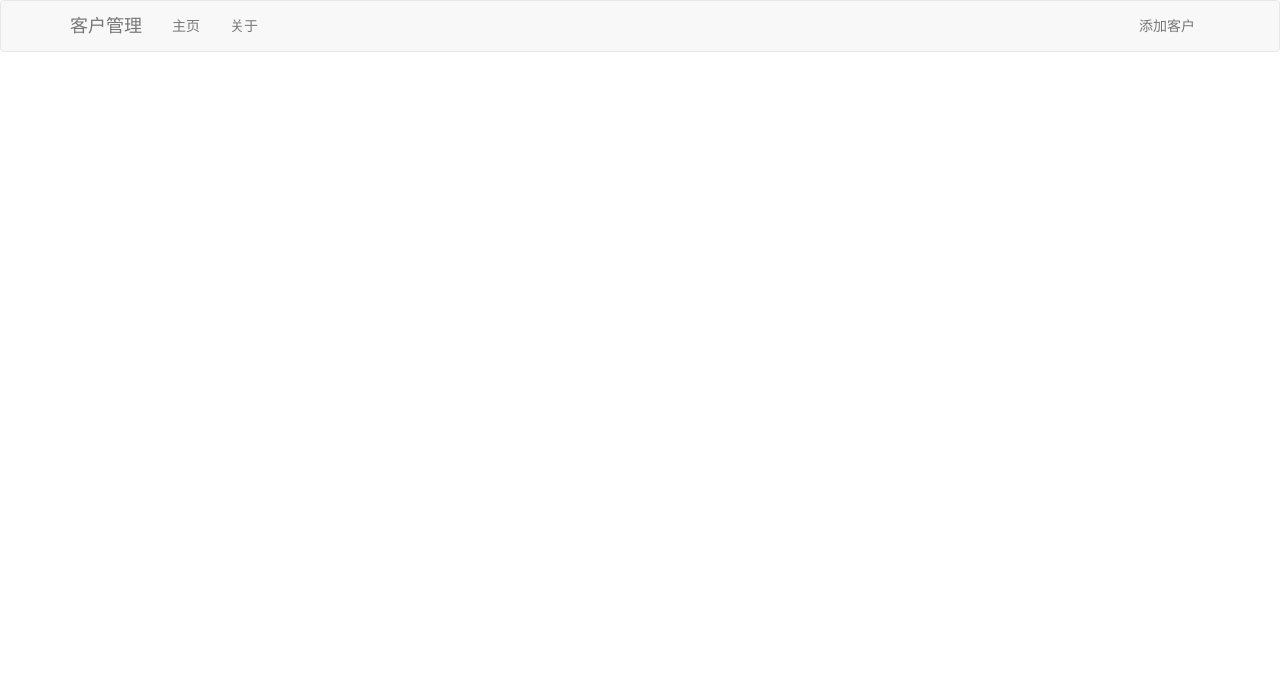
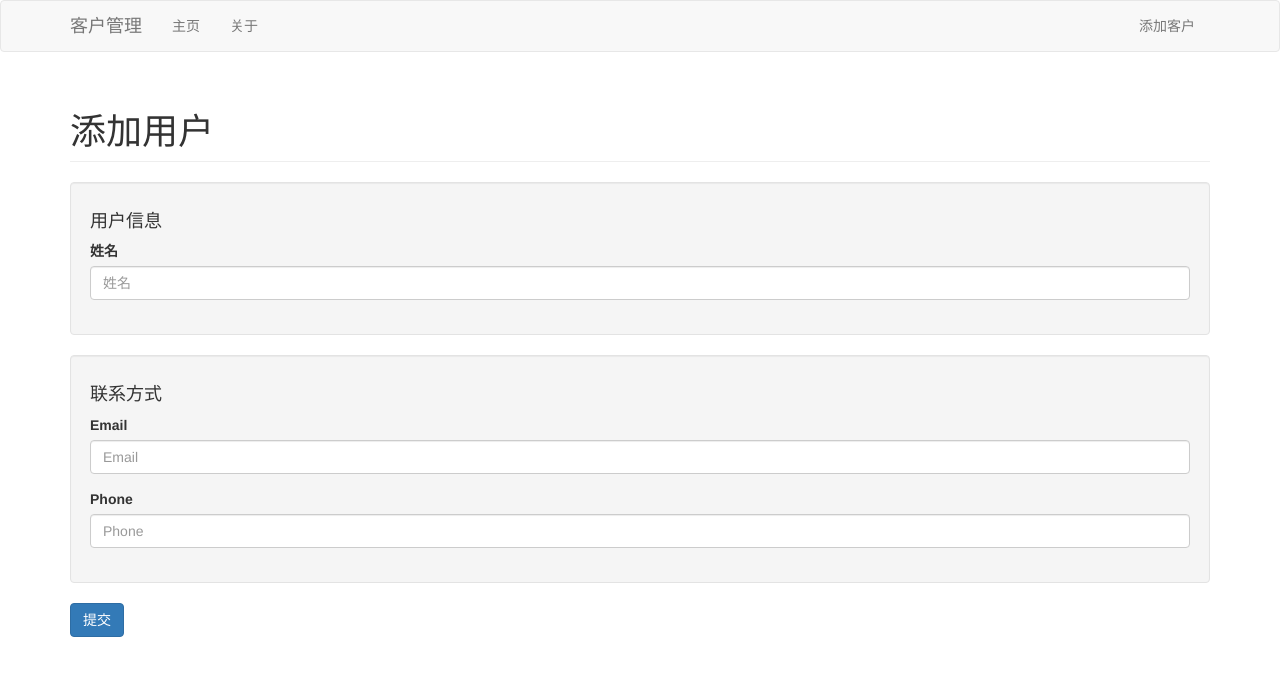
Before and after one commit to dogezhou/vue-customers, a Vue app: page /add in a window 1280 px wide. Shown: the top 676 px of the page. Built offline with nearby package versions, Linux system fonts and the light colour scheme.

Commit message:
add create page and alert

```diff
--- /dev/null
+++ b/src/components/Add.vue
@@ -0,0 +1,75 @@
+<template>
+  <div class="add container">
+    <Alert v-if="alert" v-bind:message="alert" />
+    <h1 class="page-header">添加用户</h1>
+    <form v-on:submit="addCustomer">
+      <div class="well">
+          <h4>用户信息</h4>
+          <div class="form-group">
+            <label>姓名</label>
+            <input type="text" class="form-control" placeholder="姓名" v-model="customer.name">
+          </div>
+        </div>
+        <div class="well">
+          <h4>联系方式</h4>
+          <div class="form-group">
+            <label>Email</label>
+            <input type="text" class="form-control" placeholder="Email" v-model="customer.email">
+          </div>
+          <div class="form-group">
+            <label>Phone</label>
+            <input type="text" class="form-control" placeholder="Phone" v-model="customer.phone">
+          </div>
+        </div>
+        <button type="submit" class="btn btn-primary">提交</button>
+    </form>
+  </div>
+</template>
+
+<script>
+import Alert from './Alert'
+
+export default {
+  name: 'add',
+  data () {
+    return {
+      customer: {},
+      alert: ''
+    }
+  },
+  methods: {
+    addCustomer (e) {
+      if (
+        !this.customer.name ||
+        !this.customer.phone ||
+        !this.customer.email
+      ) {
+        this.alert = '请填写全部内容'
+      } else {
+        let newCustomer = {
+          name: this.customer.name,
+          phone: this.customer.phone,
+          email: this.customer.email
+        }
+        var customers = JSON.parse(localStorage.getItem('customers'))
+        customers.push(newCustomer)
+        localStorage.setItem('customers', JSON.stringify(customers))
+        this.$router.push({
+          path: '/',
+          query: { alert: '用户添加成功！' }
+        })
+        e.preventDefault()
+      }
+      e.preventDefault()
+    }
+  },
+  components: {
+    Alert
+  }
+}
+</script>
+
+<!-- Add "scoped" attribute to limit CSS to this component only -->
+<style scoped>
+
+</style>
--- /dev/null
+++ b/src/components/Alert.vue
@@ -0,0 +1,21 @@
+<template>
+  <div class="alert alert-warning alert-dismissible" role="alert">
+  <button type="button" class="close" data-dismiss="alert" aria-label="Close"><span aria-hidden="true">&times;</span></button>
+    {{message}}
+  </div>
+</template>
+
+<script>
+export default {
+  name: 'Alert',
+  props: ['message'],
+  data () {
+    return {}
+  }
+}
+</script>
+
+<!-- Add "scoped" attribute to limit CSS to this component only -->
+<style scoped>
+
+</style>
--- a/src/components/Customers.vue
+++ b/src/components/Customers.vue
@@ -1,14 +1,15 @@
 <template>
   <div class="customers container">
+    <Alert v-if="alert" v-bind:message="alert" />
     <h1 class="page-header">客户管理</h1>
     <input class="form-control" placeholder="姓名" v-model="filterInput">
     <br />
     <table class="table table-striped">
         <thead>
           <tr>
-            <th>First Name</th>
-            <th>Last Name</th>
-            <th>Email</th>
+            <th>姓名</th>
+            <th>电话</th>
+            <th>邮箱</th>
             <th></th>
           </tr>
         </thead>
@@ -25,24 +26,20 @@
 </template>
 
 <script>
+import Alert from './Alert'
+
 export default {
   name: 'customers',
   data () {
     return {
       customers: [],
-      filterInput: ''
+      filterInput: '',
+      alert: ''
     }
   },
   methods: {
     fetchCustomers () {
-      this.customers = [
-        {
-          id: 2,
-          name: 'zhou',
-          phone: 33333333333,
-          email: 'ddd@dddd.com'
-        }
-      ]
+      this.customers = JSON.parse(localStorage.getItem('customers'))
     },
     filterBy (list, value) {
       value = value.charAt(0).toUpperCase() + value.slice(1)
@@ -52,7 +49,14 @@ export default {
     }
   },
   created () {
+    if (this.$route.query.alert) {
+      console.log('this.$route.query.alert', this.$route.query.alert)
+      this.alert = this.$route.query.alert
+    }
     this.fetchCustomers()
+  },
+  components: {
+    Alert
   }
 }
 </script>
--- a/src/main.js
+++ b/src/main.js
@@ -4,6 +4,7 @@ import Vue from 'vue'
 import VueRouter from 'vue-router'
 import Customers from './components/Customers'
 import About from './components/About'
+import Add from './components/Add'
 
 Vue.config.productionTip = false
 
@@ -14,9 +15,19 @@ const router = new VueRouter({
   base: __dirname,
   routes: [
     {path: '/', component: Customers},
-    {path: '/about', component: About}
+    {path: '/about', component: About},
+    {path: '/add', component: Add}
   ]
 })
+
+localStorage.setItem('customers', JSON.stringify([
+  {
+    id: 2,
+    name: 'zhou',
+    phone: 33333333333,
+    email: 'ddd@dddd.com'
+  }
+]))
 
 /* eslint-disable no-new */
 new Vue({
```
